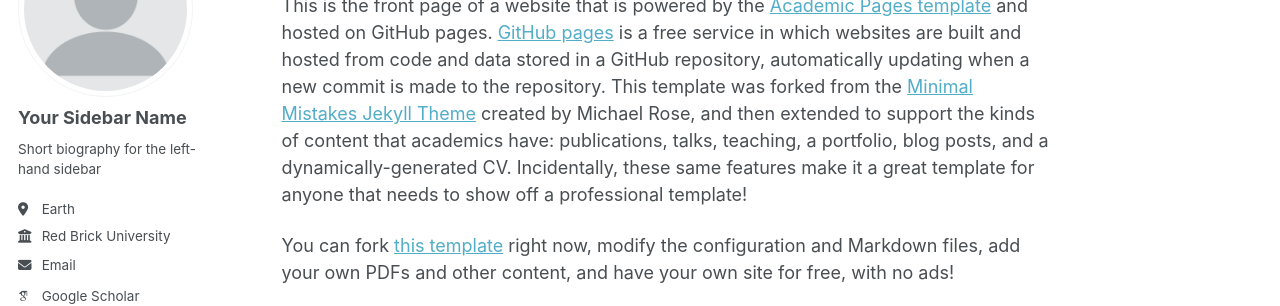
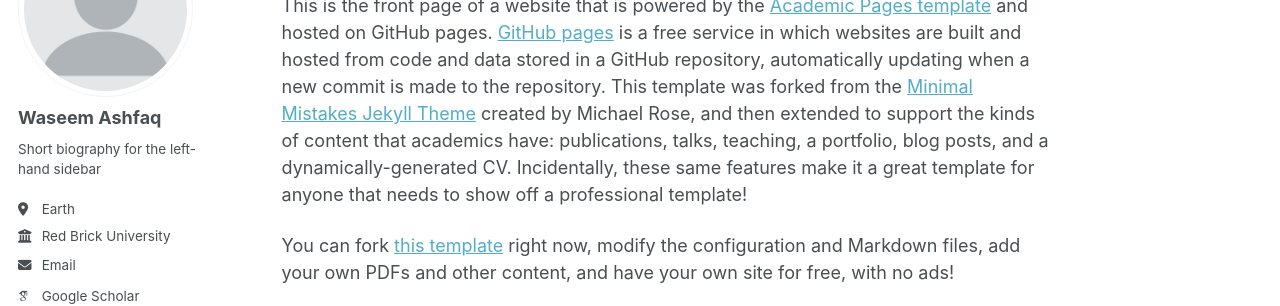
Before and after one commit to washfaq/waseemashfaq.github.io, a Jekyll site: the page built from _pages/about.md, in a window 1280 px wide. Shown: the part 179-485 px from the top of the page. Built offline with Jekyll 4.4.1, drawn with Linux system fonts in a browser that asks for light colours; some web fonts are replaced; a script bundle is joined from its source files by our own code; library files that are not in the unit come from our copies.

Commit message:
Update author name in configuration file

```diff
--- a/_config.yml
+++ b/_config.yml
@@ -24,7 +24,7 @@ repository               : "academicpages/academicpages.github.io"
 author:
   # Biographic information
   avatar           : "profile.png"
-  name             : "Your Sidebar Name"
+  name             : "Waseem Ashfaq"
   pronouns         : # example: "she/her"
   bio              : "Short biography for the left-hand sidebar"
   location         : "Earth"
```
